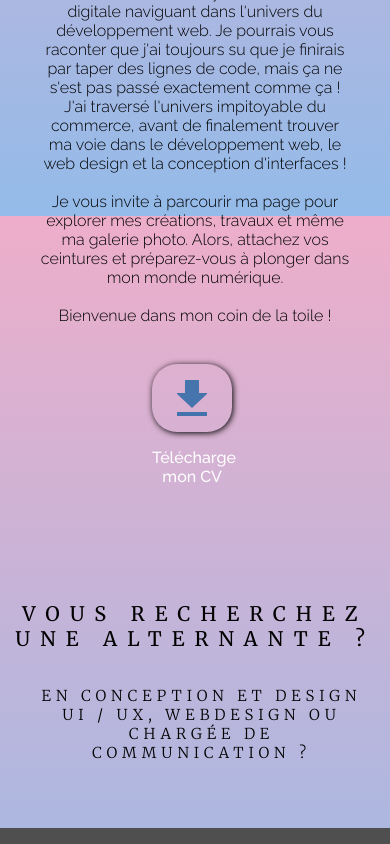
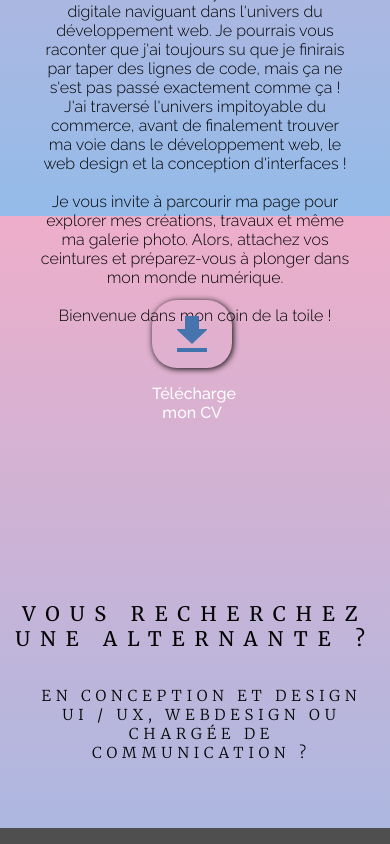
Before and after one commit to euphoriiah-dev/Euphoriiah, a React (Create React App) app: page / in a window 390 px wide. Shown: the part 628-1472 px from the top of the page. Built offline with nearby package versions, Linux system fonts and the light colour scheme; grey boxes are pictures that could not be loaded.

Commit message:
final adjustments on mobile, retrieve my dl button

```diff
--- a/src/Components/style/introduction.css
+++ b/src/Components/style/introduction.css
@@ -167,6 +167,7 @@ position: relative;
 .cv-download{
     position: absolute;
     top: 32em;
+    right: 77.5em;
     width: 80px;
 }
 .cv-download p{
@@ -302,7 +303,7 @@ position: relative;
     width: 80%;
 }
 .introduction-part .cv-download{
-  top: 62em;
+  top: 58em;
   left: 39%;
 }
 }
```
